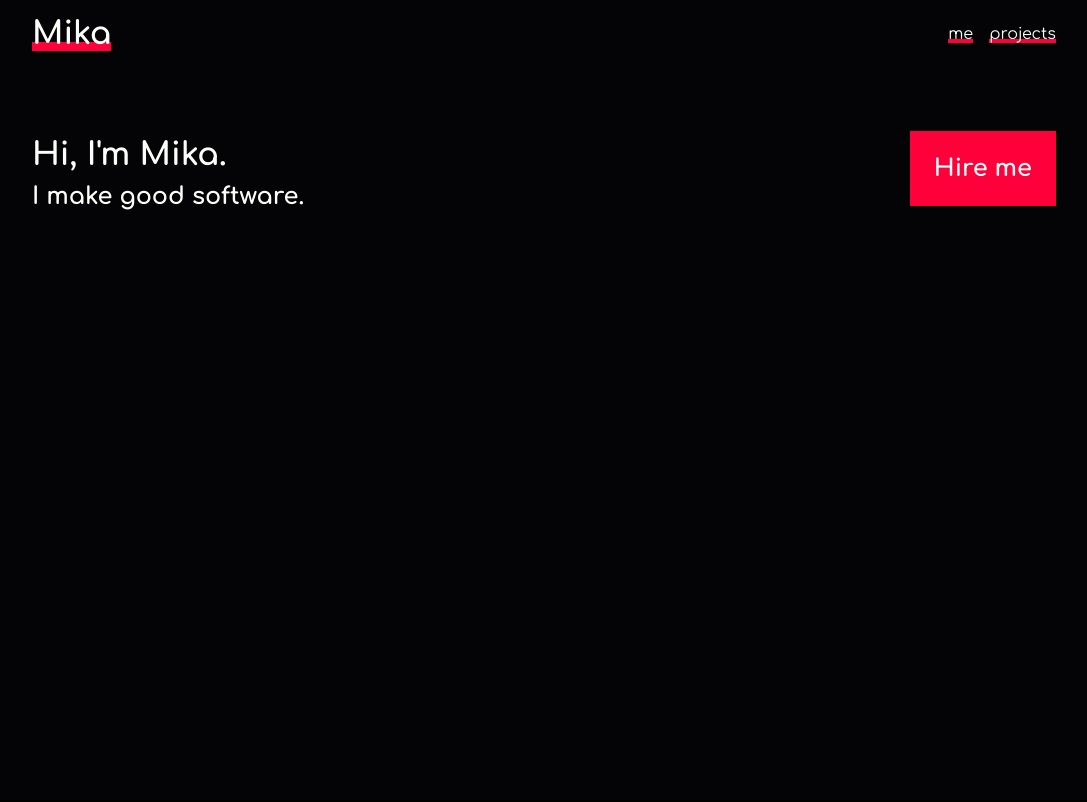
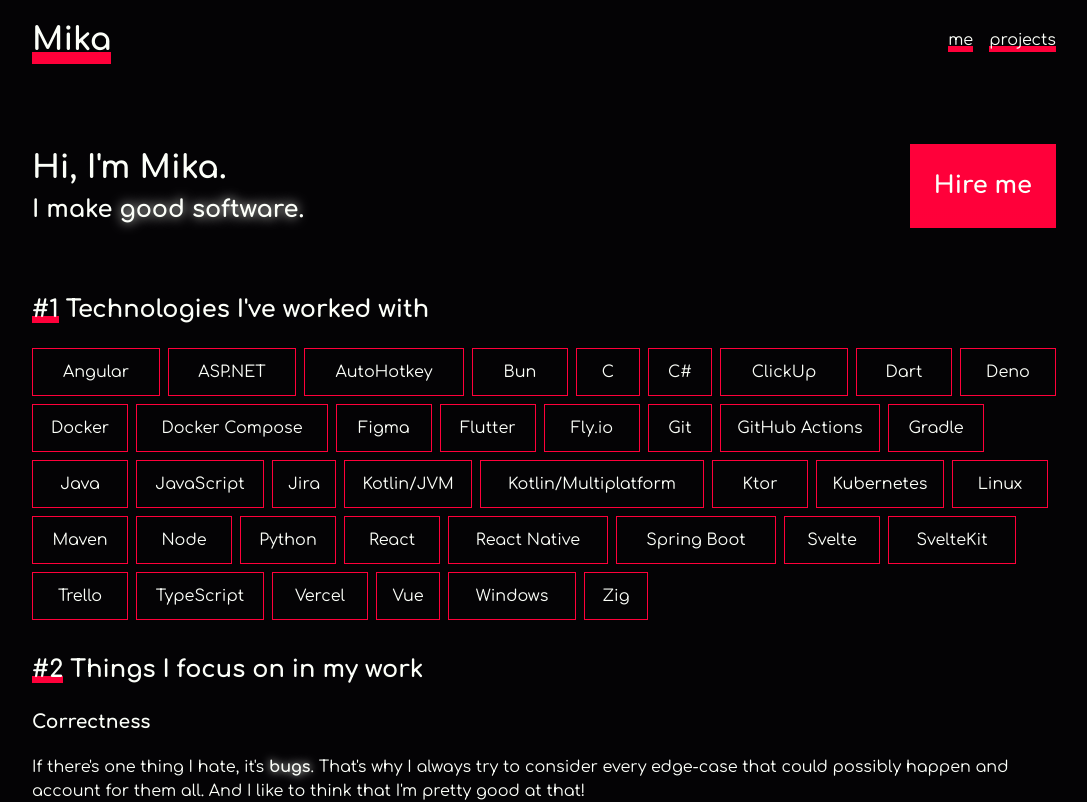
Before and after one commit to SimplyMika/website, a SvelteKit app: page / in a window 1280 px wide. Shown: the top 802 px of the page, without its empty margins (96-1183 px from the left). Built offline with nearby package versions, Linux system fonts and the light colour scheme.

Commit message:
Write technologies and focuses sections

```diff
--- a/src/app.html
+++ b/src/app.html
@@ -21,12 +21,18 @@
 				--shell: oklab(80% -2% 2%);
 				--paper: oklab(90% -2% 2%);
 				--white: oklab(100% -2% 2%);
+
+				scroll-behavior: smooth;
+				scroll-padding-top: 1em;
+				scrollbar-width: thin;
+				scrollbar-color: var(--coral) var(--night);
 			}
 
 			body {
 				margin: 0;
 
 				font-family: "Comfortaa";
+				line-height: 1.5;
 
 				background-color: var(--black);
 				color: var(--white);
@@ -50,9 +56,8 @@
 				--highlight-ratio: 100%;
 			}
 
-			@property --highlight-ratio {
-				syntax: "<percentage>";
-				inherits: false;
+			strong {
+				text-shadow: 0 0 0.5em currentColor;
 			}
 		</style>
 		%sveltekit.head%
--- a/src/routes/+page.svelte
+++ b/src/routes/+page.svelte
@@ -5,12 +5,74 @@
 <header>
 	<div>
 		<h1>Hi, I'm Mika.</h1>
-		<h2>I make good software.</h2>
+		<h2>I make <strong>good software</strong>.</h2>
 	</div>
 	<div>
 		<a href={resolve("/hire-me")}>Hire me</a>
 	</div>
 </header>
+<section id="technologies">
+	<h2><a href="#technologies">#1</a> Technologies I've worked with</h2>
+	<ul>
+		<li>Angular</li>
+		<li>ASP.NET</li>
+		<li>AutoHotkey</li>
+		<li>Bun</li>
+		<li>C</li>
+		<li>C#</li>
+		<li>ClickUp</li>
+		<li>Dart</li>
+		<li>Deno</li>
+		<li>Docker</li>
+		<li>Docker Compose</li>
+		<li>Figma</li>
+		<li>Flutter</li>
+		<li>Fly.io</li>
+		<li>Git</li>
+		<li>GitHub Actions</li>
+		<li>Gradle</li>
+		<li>Java</li>
+		<li>JavaScript</li>
+		<li>Jira</li>
+		<li>Kotlin/JVM</li>
+		<li>Kotlin/Multiplatform</li>
+		<li>Ktor</li>
+		<li>Kubernetes</li>
+		<li>Linux</li>
+		<li>Maven</li>
+		<li>Node</li>
+		<li>Python</li>
+		<li>React</li>
+		<li>React Native</li>
+		<li>Spring Boot</li>
+		<li>Svelte</li>
+		<li>SvelteKit</li>
+		<li>Trello</li>
+		<li>TypeScript</li>
+		<li>Vercel</li>
+		<li>Vue</li>
+		<li>Windows</li>
+		<li>Zig</li>
+	</ul>
+</section>
+<section id="focuses">
+	<h2><a href="#focuses">#2</a> Things I focus on in my work</h2>
+	<h3>Correctness</h3>
+	<p>
+		If there's one thing I hate, it's <strong>bugs</strong>. That's why I always try to consider every edge-case that could
+		possibly happen and account for them all. And I like to think that I'm pretty good at that!
+	</p>
+	<h3>Maintainability</h3>
+	<p>
+		Another thing I can't stand is reading <strong>shitty code</strong>. To spare myself and others from that, my code is always
+		as readable as I can make it. I'd rather spend an extra few minutes now, than an extra few <strong>hours</strong> later.
+	</p>
+	<h3>Performance</h3>
+	<p>
+		Reload this page. Go ahead, it won't take long. And that's precisely the point! I love things that are
+		<strong>fast and snappy</strong>, and all of my software is.
+	</p>
+</section>
 
 <style>
 	header {
@@ -20,7 +82,7 @@
 		align-items: start;
 		gap: 2em;
 
-		padding-block: 4em;
+		margin-block: 4em;
 	}
 	@container (width < 32rem) {
 		header {
@@ -28,13 +90,13 @@
 		}
 	}
 
-	h1,
-	h2 {
+	header h1,
+	header h2 {
 		margin: 0;
 		line-height: 1.5;
 	}
 
-	a {
+	header a {
 		display: block;
 
 		background-color: var(--coral);
@@ -49,8 +111,33 @@
 		text-wrap-mode: nowrap;
 	}
 
-	a:hover {
+	header a:hover {
 		background: var(--white);
 		color: var(--coral);
 	}
+
+	section {
+		margin-block: 2em;
+	}
+
+	ul {
+		display: flex;
+		flex-wrap: wrap;
+		gap: 0.5em;
+
+		list-style: none;
+		margin: 0;
+		padding: 0;
+	}
+
+	ul li {
+		padding: calc(1em - 1px);
+		border: 1px solid var(--coral);
+		box-sizing: border-box;
+		line-height: 1em;
+		text-align: center;
+
+		width: fit-content;
+		width: calc-size(fit-content, round(up, size, 2em));
+	}
 </style>
```
